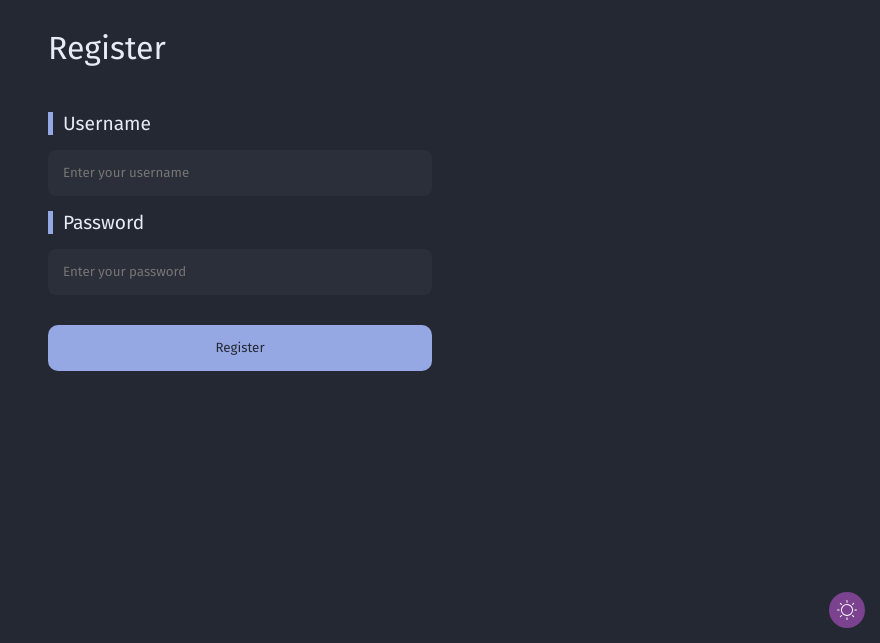
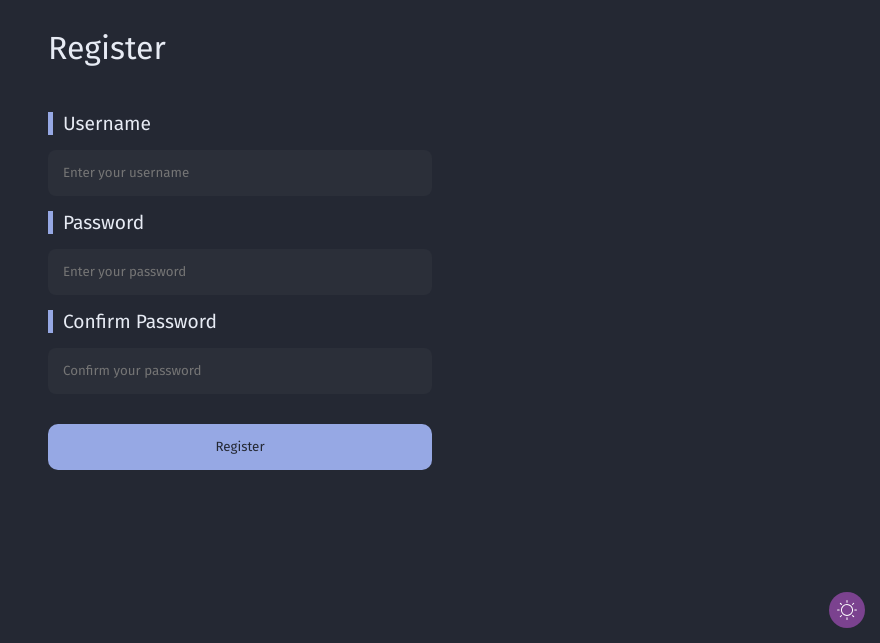
Before and after one commit to Veirt/anime88, a PHP site: page /register.php in a window 1280 px wide. Shown: the part 157-800 px from the top of the page, without its empty margins (400-1280 px from the left). Run offline with PHP 8.4, Linux system fonts and the light colour scheme.

Commit message:
feat: add confirm password

```diff
--- a/index.php
+++ b/index.php
@@ -14,7 +14,7 @@
 		<section class="search-section">
 			<div class="search-bar form-input">
 				<form action="">
-					<input type="text" placeholder="Search..." name="search">
+					<input type="text" placeholder="Search..." name="search" class="form-input">
 					<!-- kecilin lagi icon nya, sesuaikan warnanya sama var(--text). pake fill: var(--text) -->
 					<button type="submit">
 						<svg xmlns="http://www.w3.org/2000/svg" width="20px" height="20px" viewBox="0 0 24 24">
--- a/register.php
+++ b/register.php
@@ -16,6 +16,13 @@ function check_valid_username(mysqli $connection, string $username)
 if (isset($_POST["register"])) {
 	$username = $_POST["username"];
 	$password = $_POST["password"];
+	$confirm_password = $_POST["confirm_password"];
+
+	if ($password !== $confirm_password) {
+        create_message("Password dan Konfirmasi Password tidak sama!", "error");
+        redirect("register.php");
+        exit;
+    }
 
 	if (!check_valid_username($connection, $username)) {
 		create_message("Username telah digunakan!", "error");
@@ -67,6 +74,9 @@ if (isset($_POST["register"])) {
 			<label for="password">Password</label>
 			<input required placeholder="Enter your password" class="form-input" type="password" name="password" id="password">
 
+			<label for="confirm_password">Confirm Password</label>
+			<input required placeholder="Confirm your password" class="form-input" type="password" name="confirm_password" id="confirm_password">
+
 			<input style="margin-top: 30px;" class="btn" type="submit" name="register" value="Register">
 		</form>
 	</main>
```
